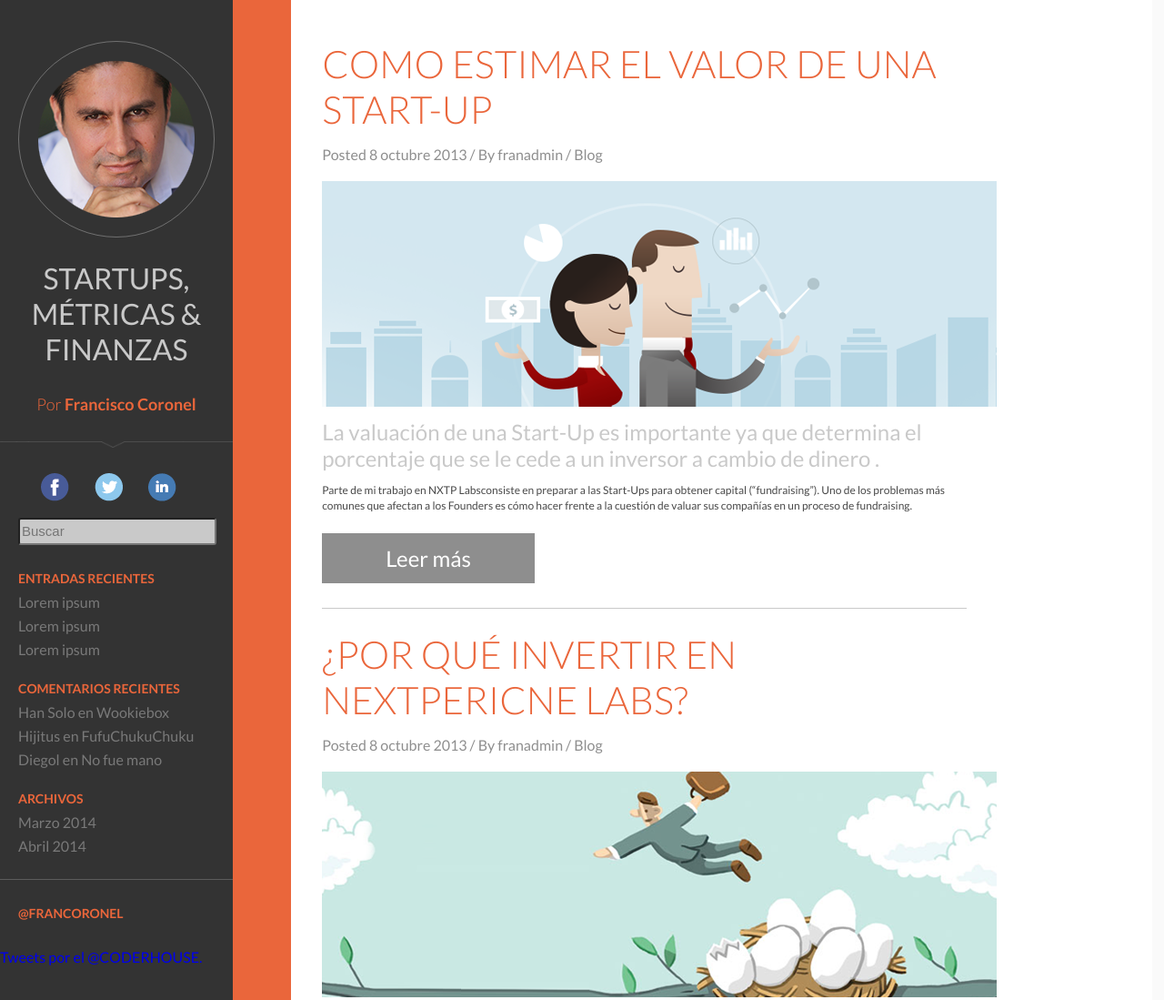
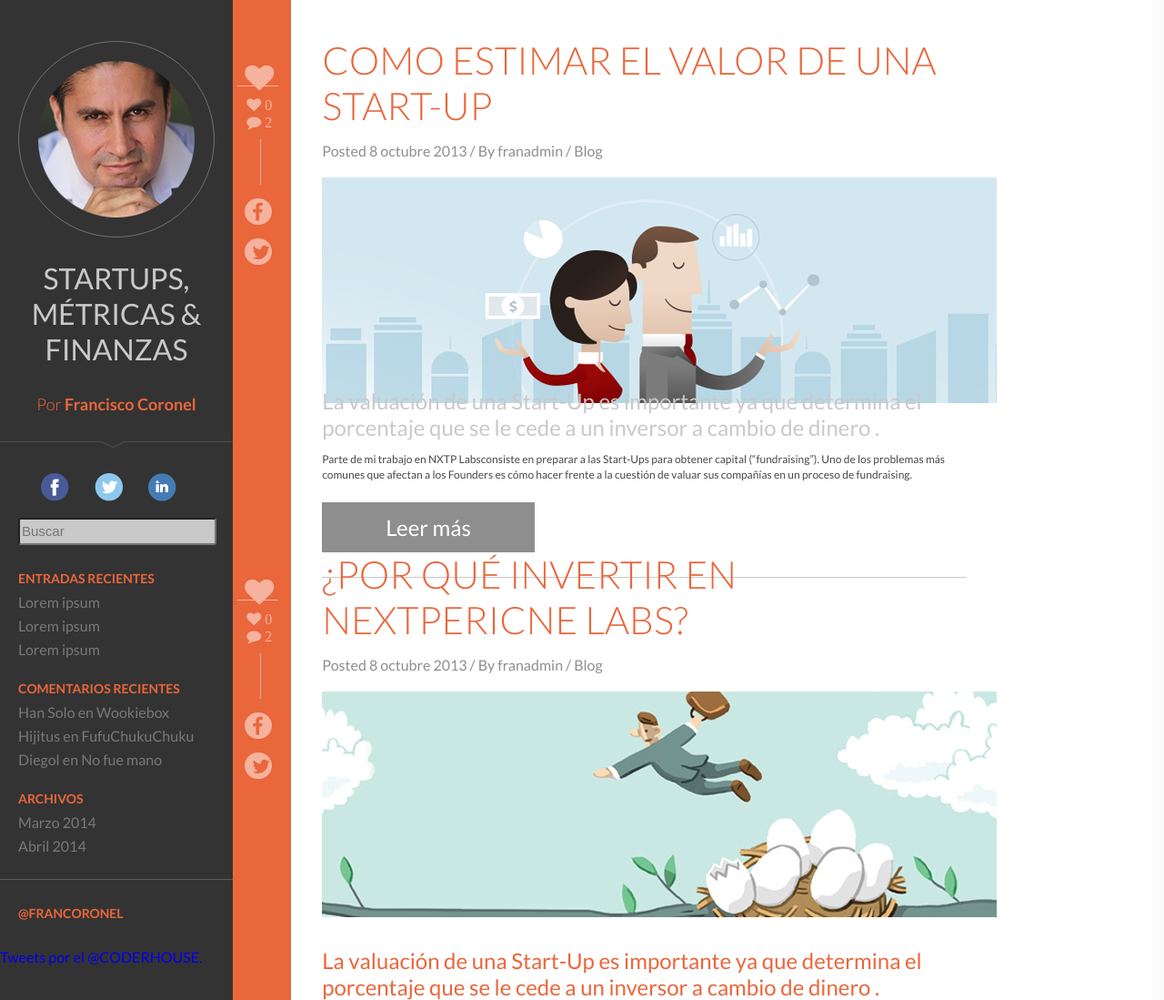
Before and after one commit to carlosandresal/fraco, a website: page app/index.html in a window 1280 px wide. Shown: the top 1099 px of the page at 91% size. Drawn offline with nearby package versions, Linux system fonts and the light colour scheme; files that its build step writes are made by us from their sources.

Commit message:
Agrego social-bar

```diff
--- a/app/index.html
+++ b/app/index.html
@@ -10,10 +10,12 @@
     <!-- Place favicon.ico and apple-touch-icon.png in the root directory -->
     <!-- build:css(.) styles/vendor.css -->
     <!-- bower:css -->
+    <link rel="stylesheet" href="bower_components/fontawesome/css/font-awesome.css" />
     <!-- endbower -->
     <!-- endbuild -->
     <!-- build:css(.tmp) styles/main.css -->
     <link rel="stylesheet" href="styles/main.css">
+     <link rel="stylesheet" href="bower_components/fontawesome/css/font-awesome.css">
     <link href='http://fonts.googleapis.com/css?family=Lato:300,400,700,900' rel='stylesheet' type='text/css'>
     <!-- endbuild -->
     <!-- build:js scripts/vendor/modernizr.js -->
@@ -109,11 +111,23 @@
         </div>
 
         <div class="col social-bar">
-            <!-- Social -->
         </div>
         <div class="col content notes">
             <article>
+                <div class="icons-bar">
+                    <i class="fa fa-heart fa-2x icon-heart"></i>
+                    <div class="triangule"></div>
+                    <div class="mini-icons">
+                        <i class="fa fa-heart"> 0</i>
+                        <i class="fa fa-comment"> 2</i>
+                    </div>
+                    <div class="vertical-line"></div>
+                    <i class="fa fa-facebook fa-lg icon-circle"></i>
+                    <i class="fa fa-twitter fa-lg icon-circle"></i>
+                </div>
+
                 <h2>Como estimar el valor de una Start-Up</h2>
+
                 <span class="subtitle">Posted 8 octubre 2013 / By franadmin / Blog</span>
 
                 <img src="images/nota-01.png" alt="Valuacion de una Start-Up" title="Valuacion de una Start-Up" />
@@ -127,6 +141,17 @@
             </article>
 
             <article class="container">
+                <div class="icons-bar">
+                    <i class="fa fa-heart fa-2x icon-heart"></i>
+                    <div class="triangule"></div>
+                    <div class="mini-icons">
+                        <i class="fa fa-heart"> 0</i>
+                        <i class="fa fa-comment"> 2</i>
+                    </div>
+                    <div class="vertical-line"></div>
+                    <i class="fa fa-facebook fa-lg icon-circle"></i>
+                    <i class="fa fa-twitter fa-lg icon-circle"></i>
+                </div>
                 <h2>¿Por qué invertir en Nextpericne Labs?</h2>
                 <span class="subtitle">Posted 8 octubre 2013 / By franadmin / Blog</span>
 
--- a/app/styles/main.scss
+++ b/app/styles/main.scss
@@ -23,11 +23,50 @@
 h2{
     font-size: $font-titulo;
     color: $color-naranja;
-    margin: 0;
 }
 
 article{
     width: auto;
+    margin-top: 50px;
+}
+
+table{
+    padding-top:10px;
+    padding-bottom:20px;
+    border-spacing: 0px;
+}
+
+h3{
+font-size: $font-Xlarge;
+color: #C9C9C9;
+font-family: $font;
+font-weight: $regular;
+text-align: center;
+margin: 3px;
+}
+
+figure{
+    margin: 0px;
+    img{
+        width: 100%;
+        padding-bottom: 25px;
+    }
+}
+
+h6{
+  font-size: 14px;
+  color: #EA663B;
+  text-transform: uppercase;
+}
+
+hr {
+  display: block;
+  margin-top: 0.5em;
+  margin-bottom: 0.5em;
+  margin-left: auto;
+  margin-right: auto;
+  border-style: inset;
+  border-width: 1px;
 }
 
 .hero-unit {
@@ -97,6 +136,53 @@
     }
 }
 
+.icons-bar{
+    margin: 0 0 0 -98px;
+    display: inline-block;
+    height: auto;
+    width: 50px;
+    color: $color-icon-social;
+
+    .triangule{
+        content: url(../images/triang-nota.png) no-repeat;
+        margin: -28px 0 0 55px;
+    }
+
+    .icon-heart{
+        margin: 0 0 0 13px;
+    }
+
+    .mini-icons{
+        margin: 20px 0 0 5px;
+        padding: 10px 0 0 10px;
+        border-top: 1px solid $color-icon-social;
+    }
+
+    .vertical-line{
+        height: 50px;
+        border-left: 1px solid $color-icon-social;
+        margin: 10px 0 0 30px;
+    }
+
+    .icon-circle{
+        margin: 15px 0 0 13px;
+
+        color: $color-naranja;
+        width: 30px;
+        height: 29px;
+        padding: 8px 0 0 8px;
+        border-radius: 360px;
+        background-color: $color-icon-social;
+    }
+
+    .icon-reply{
+        margin-left: 15px;
+        margin-top: 10px;
+        color: $color-blanco;
+    }
+
+}
+
 .content, .content:before {
     width: 74%;
 }
@@ -115,7 +201,7 @@
     padding-left: 28px;
 
     h2{
-        margin: 25px 0 15px 0;
+        margin: -250px 0 15px 0;
         font-family: $font;
         font-weight: $light;
         text-transform: uppercase;
@@ -128,7 +214,7 @@
     h4{
         color: $color-gris-claro;
         font-size: $font-large;
-        margin: 10px 0 10px 0;
+        margin: -20px 0 10px 0;
         font-family: $font;
         font-weight: $regular;
     }
@@ -187,11 +273,7 @@
     }
 
 }
-table{
-    padding-top:10px;
-    padding-bottom:20px;
-    border-spacing: 0px;
-}
+
 .table-top{
     background-color: $color-naranja;
     width: 180px;
@@ -246,17 +328,16 @@
 .container{
    h4{
     color: $color-naranja;
-    padding-top: 15px;
+    padding-top: 50px;
     padding-bottom: 15px;
+    }
 }
-}
- .avatar:before {
-    content: url(../images/avatar-usuario.png);
-    position:absolute;
-}
+
 .avatar{
     line-height: 9px;
-    padding-top: -15px;
+    margin-top: -55px;
+    padding-top: 10px;
+
     h5{
         color: $color-petroleo;
         font-size: 19px;
@@ -264,7 +345,6 @@
         margin-left: 90px;
     }
     span{
-
         color: $color-gris-claro;
         margin-left: 90px;
         font-size: 14px;
@@ -273,6 +353,13 @@
         margin-left: 90px;
     }
 }
+
+.avatar:before {
+    content: url(../images/avatar-usuario.png);
+    position:absolute;
+    padding-top: 20px;
+}
+
 .box-form{
     @include border-radius(5px);
     border: 1px solid $color-gris-claro;
@@ -287,6 +374,7 @@
 
 
 }
+
 .box-com{
     height: 200px;
     width: 550px;
@@ -304,42 +392,12 @@
   margin: 25px auto;
 }
 
-h3{
-font-size: $font-Xlarge;
-color: #C9C9C9;
-font-family: $font;
-font-weight: $regular;
-text-align: center;
-margin: 3px;
-}
-figure{
-    margin: 0px;
-    img{
-        width: 100%;
-        padding-bottom: 25px;
-    }
-}
+
 #head h5{
   font-size: 18px;
   color: #EA663B;
   text-align: center;
   font-weight: lighter;
-}
-
-h6{
-  font-size: 14px;
-  color: #EA663B;
-  text-transform: uppercase;
-}
-
-hr {
-  display: block;
-  margin-top: 0.5em;
-  margin-bottom: 0.5em;
-  margin-left: auto;
-  margin-right: auto;
-  border-style: inset;
-  border-width: 1px;
 }
 
 #widget{
--- a/app/styles/partials/prop.scss
+++ b/app/styles/partials/prop.scss
@@ -5,6 +5,7 @@
 $color-petroleo: #21282E;
 $color-blanco: #ffffff;
 $color-negro: #494949;
+$color-icon-social: rgb(245, 178, 157);
 
 $font: 'Lato', Helvetica, sans-serif;
 $light: 300;
--- a/bower.json
+++ b/bower.json
@@ -3,6 +3,7 @@
   "private": true,
   "dependencies": {
     "jquery": "~1.11.1",
-    "modernizr": "~2.8.2"
+    "modernizr": "~2.8.2",
+    "fontawesome": "~4.2.0"
   }
 }
```
Also changed, not shown: app/nota.html (+21 -1 lines), app/favicon.ico (deleted).
